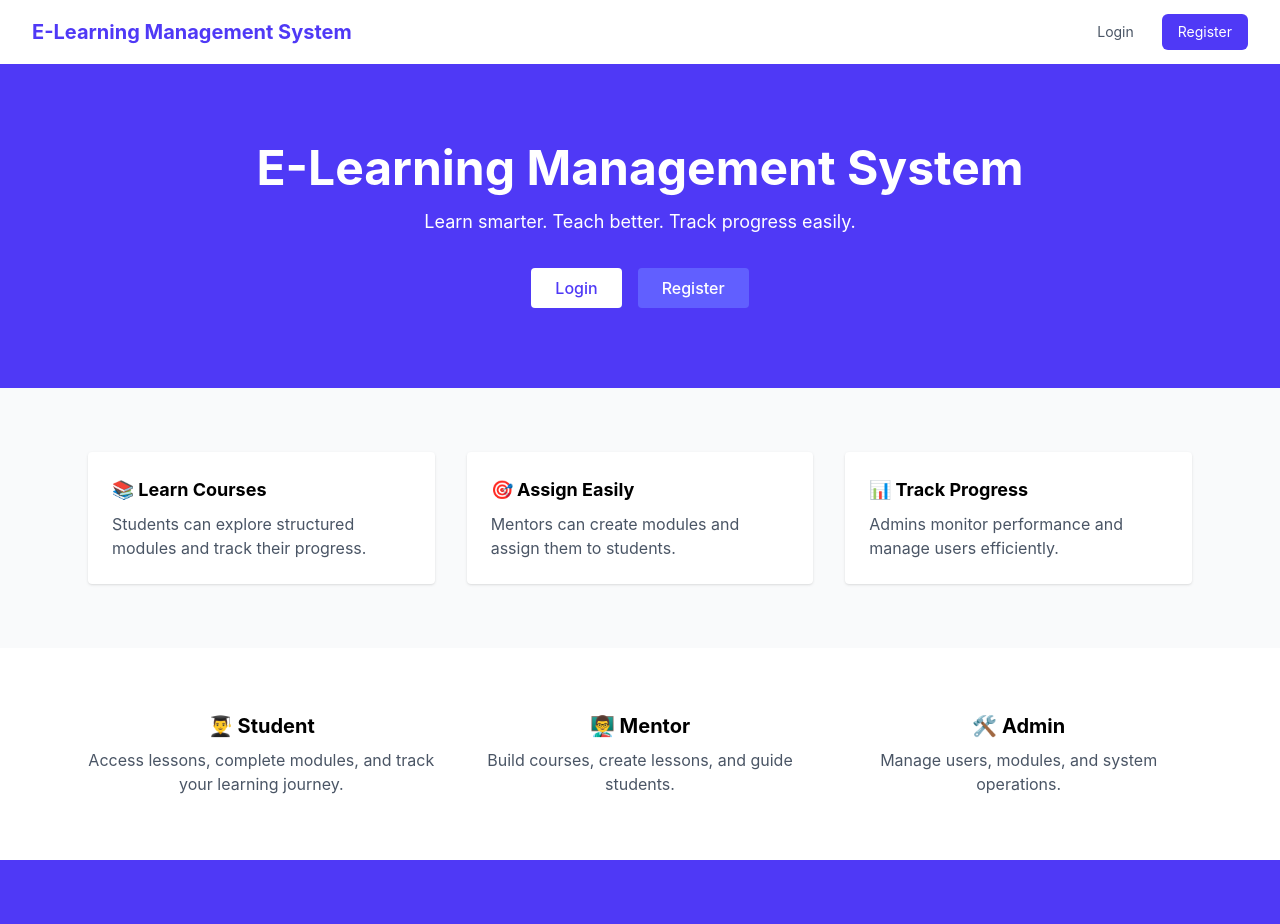
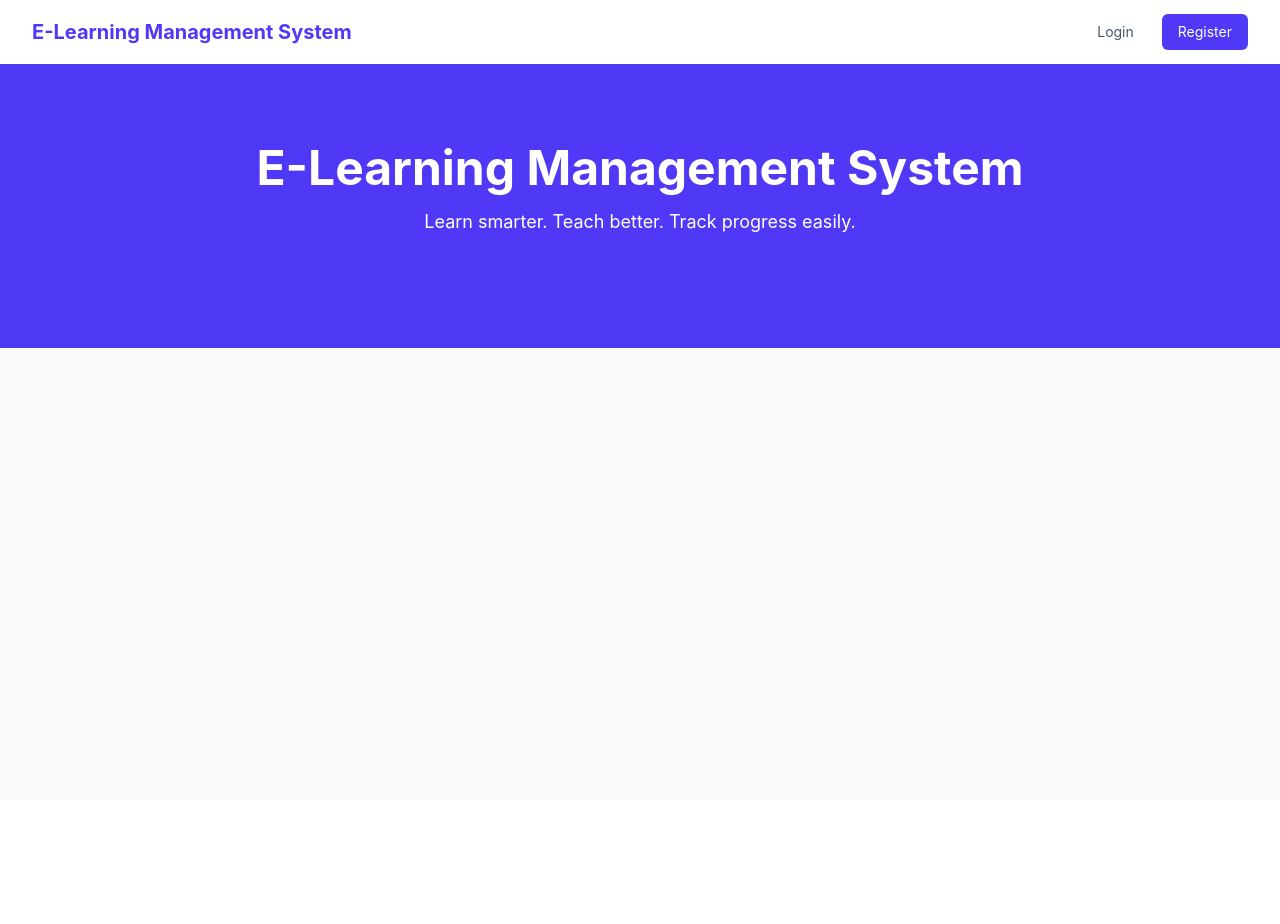
Before and after one commit to sjamusb4/e-Learning-Management-System, a React (Vite) app in the folder client/: page / in a window 1280 px wide. Shown: the top 924 px of the page. After the commit the page ends 800 px from the top, so only its background shows below. Built offline with nearby package versions, Linux system fonts and the light colour scheme.

Commit message:
some minor changes

```diff
--- a/client/src/components/LoginForm.jsx
+++ b/client/src/components/LoginForm.jsx
@@ -71,6 +71,16 @@ export default function LoginForm({
           "Sign In"
         )}
       </button>
+
+      <p class="text-sm text-center font-light text-gray-900 dark:text-gray-900">
+        Don’t have an account yet?{" "}
+        <a
+          href="/register"
+          class="font-medium text-primary-600 hover:underline dark:text-primary-500"
+        >
+          Sign up
+        </a>
+      </p>
     </form>
   );
 }
--- a/client/src/components/RegisterForm.jsx
+++ b/client/src/components/RegisterForm.jsx
@@ -92,6 +92,15 @@ export default function RegisterForm({
           "Register"
         )}
       </button>
+      <p class="text-sm text-center font-light text-gray-900 dark:text-gray-900">
+        Already have an account?{" "}
+        <a
+          href="/login"
+          class="font-medium text-primary-600 hover:underline dark:text-primary-500"
+        >
+          Login here
+        </a>
+      </p>
     </form>
   );
 }
--- a/client/src/pages/Home.jsx
+++ b/client/src/pages/Home.jsx
@@ -23,85 +23,7 @@ export default function Home() {
           Learn smarter. Teach better. Track progress easily.
         </p>
 
-        <div className="flex justify-center gap-4">
-          <button
-            onClick={() => navigate("/login")}
-            className="bg-white text-indigo-600 px-6 py-2 rounded font-medium hover:bg-gray-100"
-          >
-            Login
-          </button>
-
-          <button
-            onClick={() => navigate("/register")}
-            className="bg-indigo-500 px-6 py-2 rounded font-medium hover:bg-indigo-400"
-          >
-            Register
-          </button>
-        </div>
-      </div>
-
-      {/* ✅ FEATURES */}
-      <div className="max-w-6xl mx-auto px-6 py-16 grid md:grid-cols-3 gap-8">
-        <div className="bg-white p-6 rounded shadow">
-          <h3 className="font-bold text-lg mb-2">📚 Learn Courses</h3>
-          <p className="text-gray-600">
-            Students can explore structured modules and track their progress.
-          </p>
-        </div>
-
-        <div className="bg-white p-6 rounded shadow">
-          <h3 className="font-bold text-lg mb-2">🎯 Assign Easily</h3>
-          <p className="text-gray-600">
-            Mentors can create modules and assign them to students.
-          </p>
-        </div>
-
-        <div className="bg-white p-6 rounded shadow">
-          <h3 className="font-bold text-lg mb-2">📊 Track Progress</h3>
-          <p className="text-gray-600">
-            Admins monitor performance and manage users efficiently.
-          </p>
-        </div>
-      </div>
-
-      {/* ✅ ROLES */}
-      <div className="bg-white py-16">
-        <div className="max-w-6xl mx-auto px-6 grid md:grid-cols-3 gap-8">
-          <div className="text-center">
-            <h3 className="font-bold text-xl mb-2">👨‍🎓 Student</h3>
-            <p className="text-gray-600">
-              Access lessons, complete modules, and track your learning journey.
-            </p>
-          </div>
-
-          <div className="text-center">
-            <h3 className="font-bold text-xl mb-2">👨‍🏫 Mentor</h3>
-            <p className="text-gray-600">
-              Build courses, create lessons, and guide students.
-            </p>
-          </div>
-
-          <div className="text-center">
-            <h3 className="font-bold text-xl mb-2">🛠 Admin</h3>
-            <p className="text-gray-600">
-              Manage users, modules, and system operations.
-            </p>
-          </div>
-        </div>
-      </div>
-
-      {/* ✅ CTA */}
-      <div className="bg-indigo-600 text-white py-16 text-center">
-        <h2 className="text-2xl font-bold mb-4">
-          Start your learning journey today 🚀
-        </h2>
-
-        <button
-          onClick={() => navigate("/register")}
-          className="bg-white text-indigo-600 px-6 py-2 rounded font-medium hover:bg-gray-100"
-        >
-          Get Started
-        </button>
+        <div className="flex justify-center gap-4"></div>
       </div>
     </div>
   );
--- a/client/src/pages/Login.jsx
+++ b/client/src/pages/Login.jsx
@@ -55,7 +55,7 @@ export default function Login() {
         </div>
       )}
 
-      <div className="w-full max-w-md space-y-8 rounded-xl bg-white p-8 shadow-md">
+      <div className="w-full max-w-md space-y-8 rounded-xl bg-gray-50 dark:bg-gray-200 p-8 shadow-md">
         <h2 className="text-center text-3xl font-bold">
           Sign in to your account
         </h2>
--- a/client/src/pages/Register.jsx
+++ b/client/src/pages/Register.jsx
@@ -46,7 +46,7 @@ export default function Register() {
         </div>
       )}
 
-      <div className="w-full max-w-md space-y-8 rounded-xl bg-white p-8 shadow-md">
+      <div className="w-full max-w-md space-y-8 rounded-xl bg-gray-50 dark:bg-gray-200 p-8 shadow-md">
         <h2 className="text-center text-3xl font-bold">Create your account</h2>
 
         <RegisterForm
```
